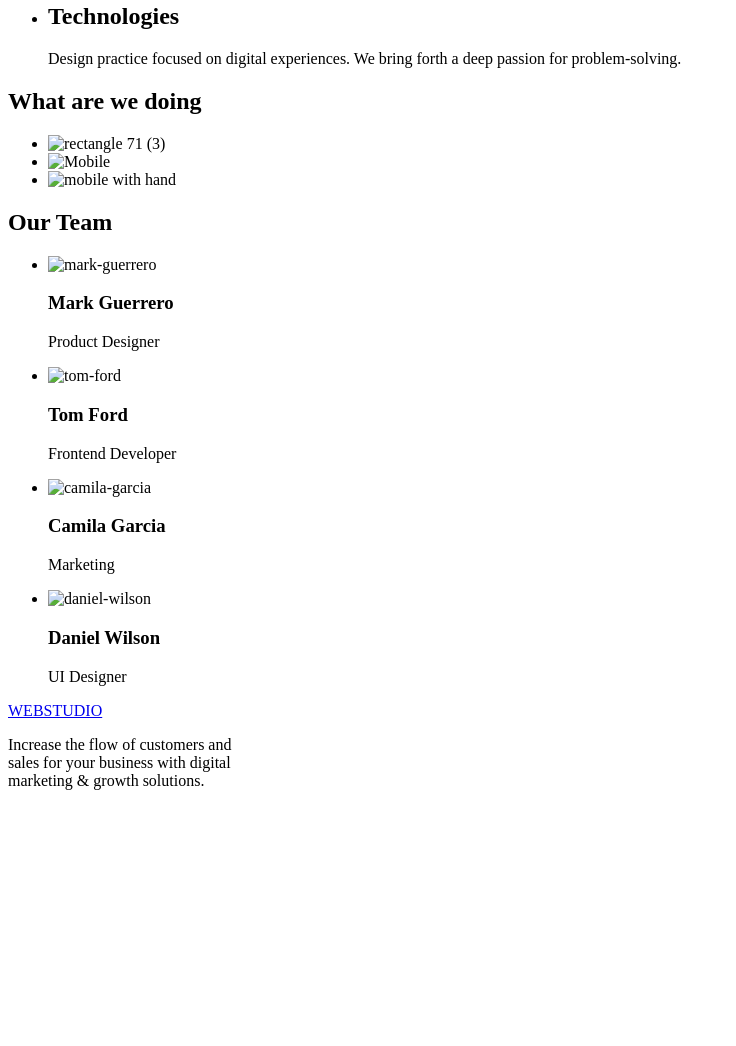
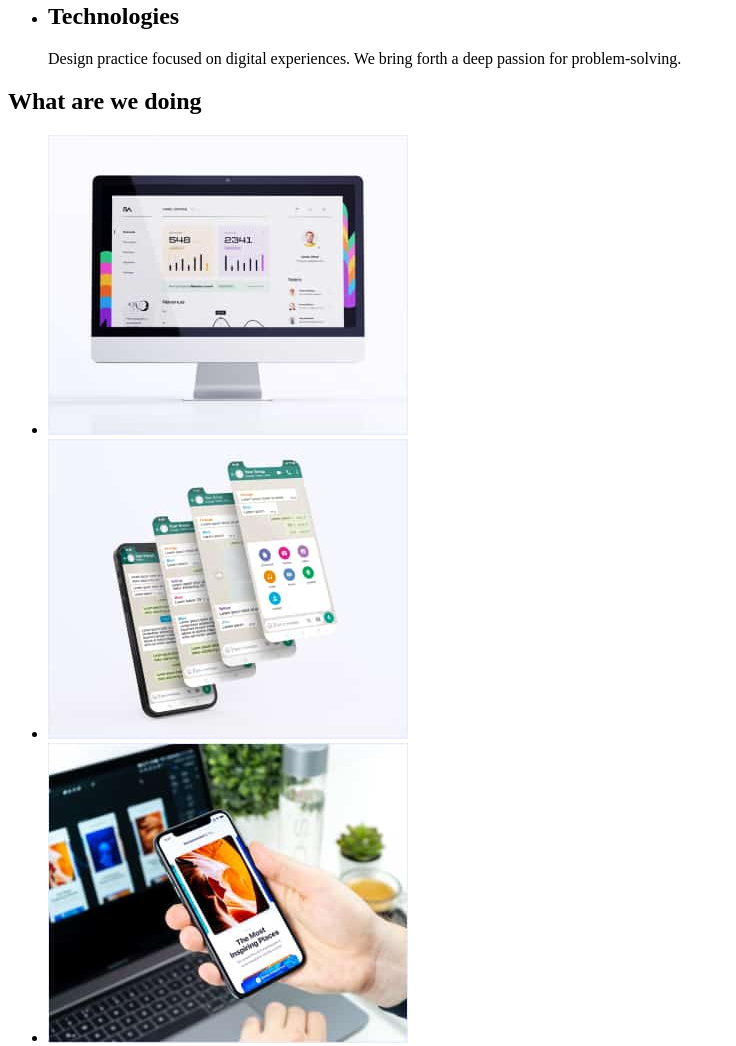
Before and after one commit to olsen1229/goit-markup-hw-01, a plain HTML site: page index.html in a window 1280 px wide. Shown: the part 557-1603 px from the top of the page, without its empty margins (0-736 px from the left). Before the commit the page ends 1363 px from the top, so only its background shows below. Drawn offline with Linux system fonts and the light colour scheme.

Commit message:
updated images

```diff
--- a/index.html
+++ b/index.html
@@ -55,9 +55,9 @@
 
         <section>
             <ul>
-                <li> <img src="images 1/rectangle 71 (3).jpg" alt="rectangle 71 (3)" width="360" /></li>
-                <li> <img src="images 1/mobile.jpg" alt="Mobile" width="360"/></li>
-                <li> <img src="images 1/mobile-with-hand.jpg" alt="mobile with hand" width="360" /></li>
+                <li> <img src="images1/rectangle-71-(3).jpg" alt="rectangle-71-(3)" width="360" /></li>
+                <li> <img src="images1/mobile.jpg" alt="mobile" width="360"/></li>
+                <li> <img src="images1/mobile-with-hand.jpg" alt="mobile-with-hand" width="360" /></li>
 
             </ul>
 
@@ -67,16 +67,16 @@
 
         <section>
             <ul>
-                <li> <img src="images 2/images-1.jpg" alt="mark-guerrero" width="264" /></li>
+                <li> <img src="images2/images-1.jpg" alt="mark-guerrero" width="264" /></li>
                 <h3>Mark Guerrero</h3>
                 <p>Product Designer</p>
-                <li> <img src="images 2/images-2.jpg" alt="tom-ford" width="264" /></li>
+                <li> <img src="images2/images-2.jpg" alt="tom-ford" width="264" /></li>
                 <h3>Tom Ford</h3>
                 <p>Frontend Developer</p>
-                <li> <img src="images 2/images-3.jpg" alt="camila-garcia" width="264" /></li>
+                <li> <img src="images2/images-3.jpg" alt="camila-garcia" width="264" /></li>
                 <h3>Camila Garcia</h3>
                 <p>Marketing</p>
-                <li> <img src="images 2/images-4.jpg" alt="daniel-wilson" width="264" /></li>
+                <li> <img src="images2/images-4.jpg" alt="daniel-wilson" width="264" /></li>
                 <h3>Daniel Wilson</h3>
                 <p>UI Designer</p>
 
```
Also changed, not shown: images1/rectangle-71-(3).jpg (renamed from images1/rectangle-71 (3).jpg).
